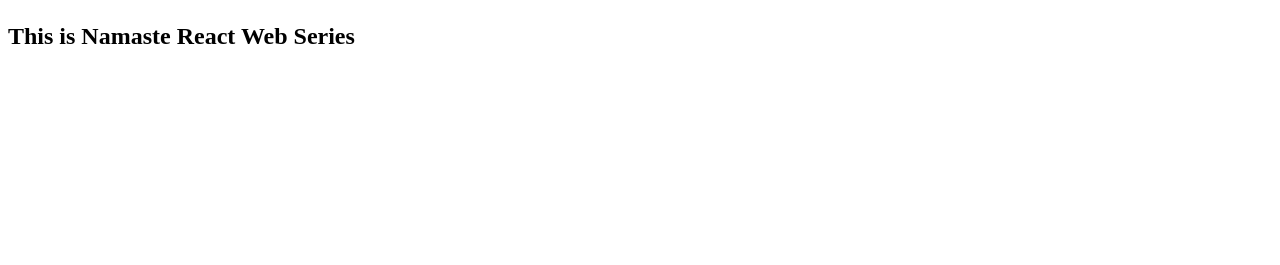
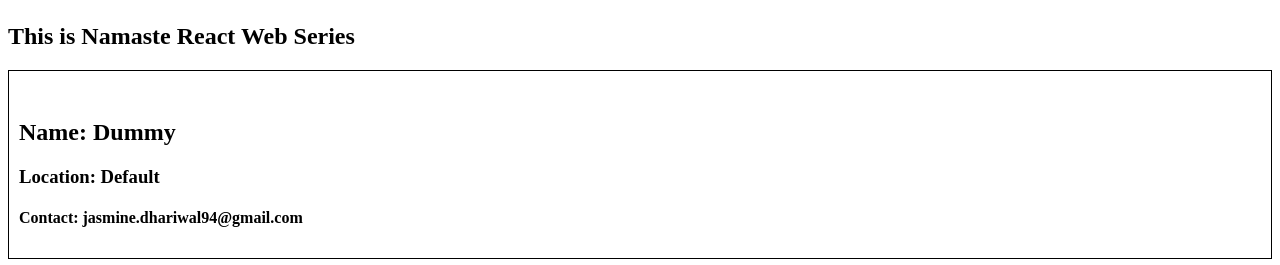
Before and after one commit to jasminedhar/namaste-react, a React (Vite) app: page /about in a window 1280 px wide. Shown: the part 221-486 px from the top of the page. Built offline with nearby package versions, Linux system fonts and the light colour scheme; no server answers.

Commit message:
Episode 8

```diff
--- a/index.css
+++ b/index.css
@@ -68,3 +68,7 @@
 .filter {
   display: flex;
 }
+.user-card {
+  padding: 10px;
+  border: 1px solid black;
+}
--- a/src/components/About.js
+++ b/src/components/About.js
@@ -1,9 +1,36 @@
-const About = () => {
+import React from "react";
+//import User from "./User";
+import UserClass from "./UserClass";
+
+class About extends React.Component {
+  constructor(props) {
+    super(props);
+    console.log("Parent Constructor");
+  }
+  componentDidMount() {
+    console.log("Parent Component Did Mount");
+  }
+  render() {
+    console.log("Parent Render");
     return (
       <div>
         <h1>About</h1>
         <h2>This is Namaste React Web Series</h2>
+        {/* <User name={"Jasmine Kaur (function)"} /> */}
+        <UserClass name={"Jasmine Kaur (class)"} location={"Patiala Class"} />
       </div>
     );
-};
+  }
+}
+
+// const About = () => {
+//   return (
+//     <div>
+//       <h1>About</h1>
+//       <h2>This is Namaste React Web Series</h2>
+//       {/* <User name={"Jasmine Kaur (function)"} /> */}
+//       <UserClass name={"Jasmine Kaur (class)"} location={"Patiala Class"} />
+//     </div>
+//   );
+// };
 export default About;
--- /dev/null
+++ b/src/components/User.js
@@ -0,0 +1,16 @@
+import { useState } from "react";
+
+const User = ({ name }) => {
+  const [count] = useState(0);
+  const [count2] = useState(1);
+  return (
+    <div className="user-card">
+      <h1>Count = {count}</h1>
+      <h1>Count2 = {count2}</h1>
+      <h2>Name: {name}</h2>
+      <h3>Location: Patiala</h3>
+      <h4>Contact: jasmine.dhariwal94@gmail.com</h4>
+    </div>
+  );
+};
+export default User;
--- /dev/null
+++ b/src/components/UserClass.js
@@ -0,0 +1,58 @@
+import React from "react";
+
+class UserClass extends React.Component {
+  constructor(props) {
+    super(props);
+    console.log(props);
+    this.state = {
+      // count: 0,
+      // count2: 2,
+      userInfo: {
+        name: "Dummy",
+        location: "Default",
+      },
+    };
+    console.log("Child Constructor");
+  }
+  async componentDidMount() {
+    console.log("Child Component Did Mount");
+    const data = await fetch("https://api.github.com/users/jasminedhar");
+    const json = await data.json();
+    console.log(json);
+    this.setState({
+      userInfo: json,
+    });
+  }
+  componentDidUpdate() {
+    console.log("Component Did Update");
+  }
+  componentWillUnmount() {
+    console.log("Component Will Unmount");
+  }
+  render() {
+    console.log("Child Render");
+    const { name, location, avatar_url } = this.state.userInfo;
+    const { count, count2 } = this.state;
+    return (
+      <div className="user-card">
+        {/* <h1>Count: {count}</h1> */}
+        {/* <button
+          onClick={() => {
+            this.setState({
+              count: this.state.count + 1,
+            });
+          }}
+        >
+          Count Increase
+        </button> */}
+        {/* <h1>Count2: {count2}</h1> */}
+        <img src={avatar_url} />
+        <h2>Name: {name}</h2>
+        <h3>Location: {location}</h3>
+        <h4>Contact: jasmine.dhariwal94@gmail.com</h4>
+      </div>
+    );
+  }
+}
+
+export default UserClass;
```
Lines whose indentation alone changed are shown as unchanged.
